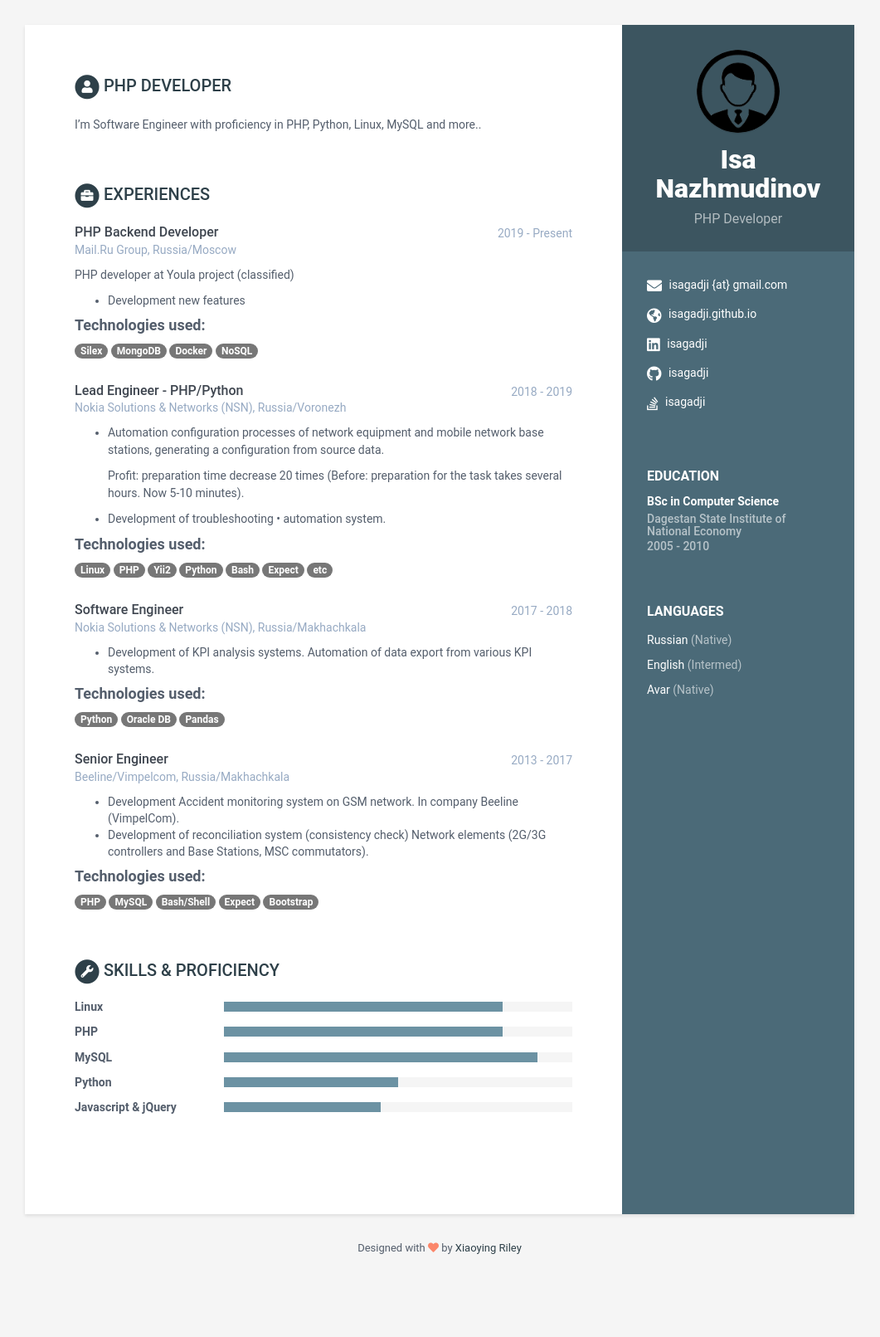
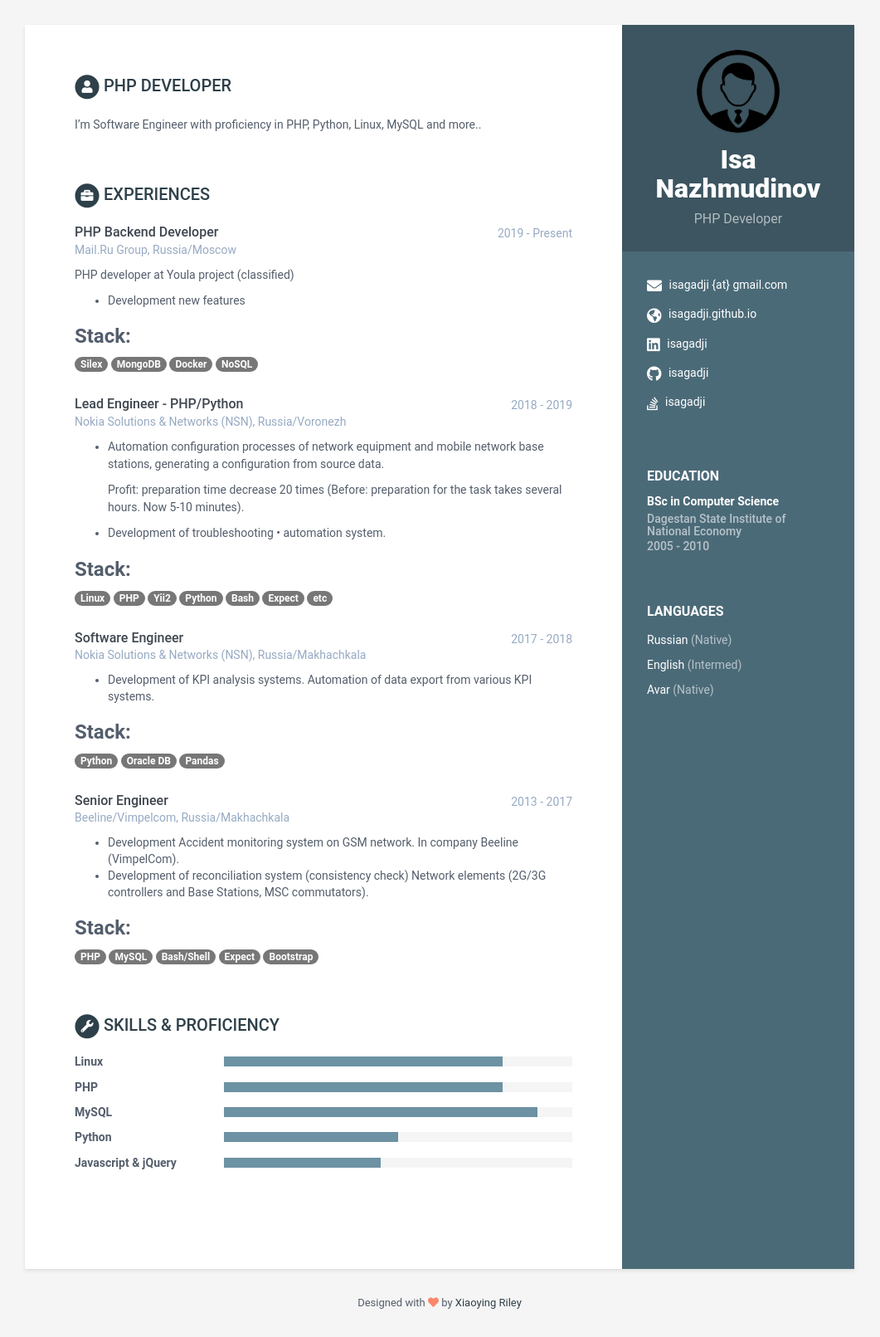
Before and after one commit to isagadji/isa, a Jekyll site: the page built from index.html, in a window 1280 px wide. Shown: the whole page at 83% size, without its empty margins (110-1171 px from the left). Built offline with Jekyll 4.4.1, drawn with Linux system fonts in a browser that asks for light colours; before the commit the page ends 1545 px from its top, so only the background shows below that.

Commit message:
experiments

```diff
--- a/_includes/experiences.html
+++ b/_includes/experiences.html
@@ -29,7 +29,7 @@
     </div><!--//details-->
     {% endif %}
     {% if experience.stack %}
-    <h4 class="resume-timeline-item-desc-heading font-weight-bold">Technologies used:</h4>
+      <h3>Stack:</h3>
       {% for stack in experience.stack %}
         <span class="badge badge-primary badge-pill">{{ stack }}</span>
       {% endfor %}
```
